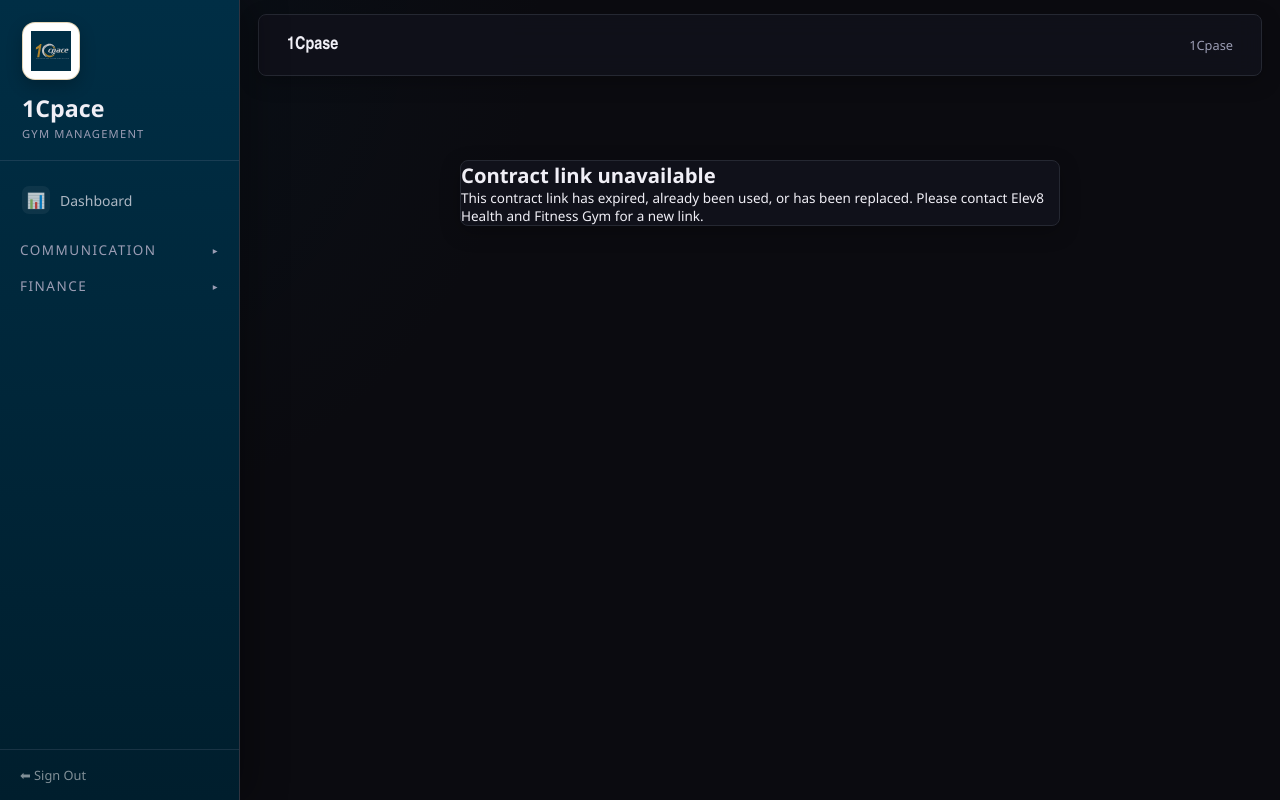
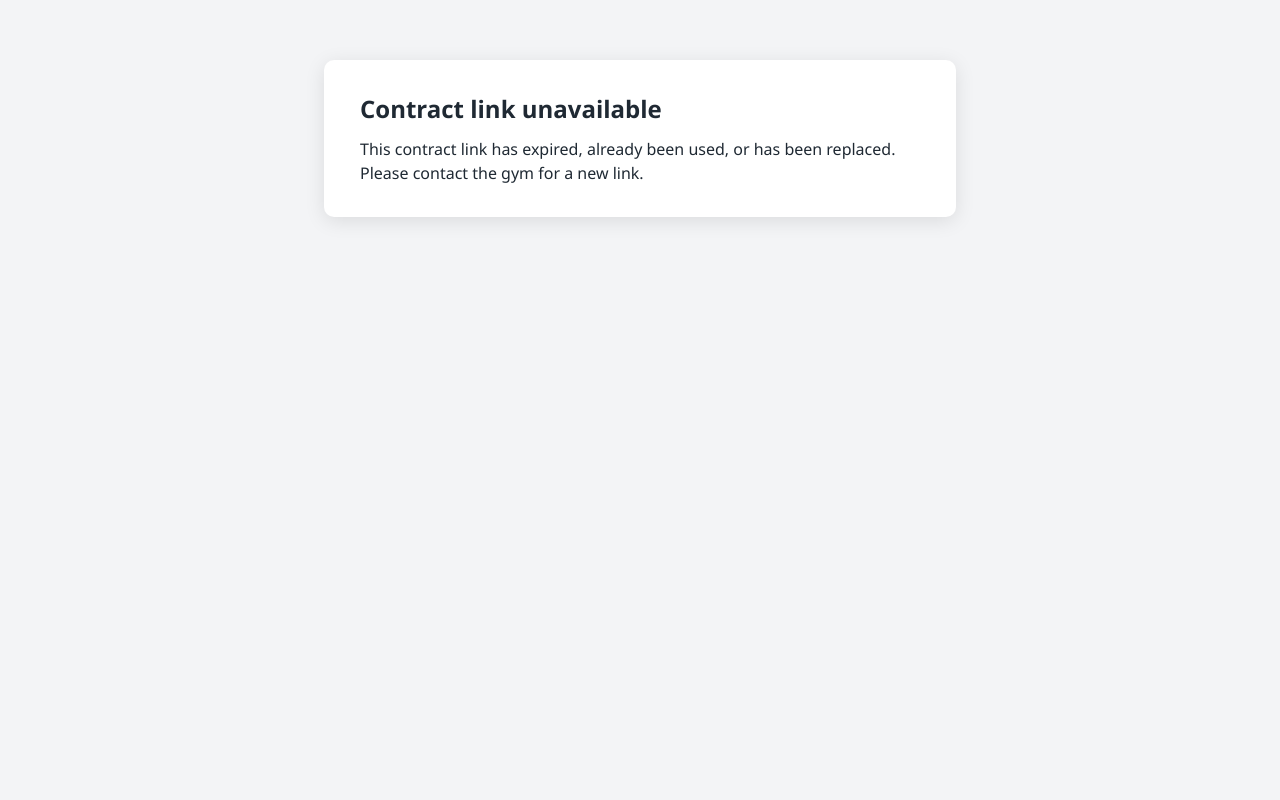
Before and after one commit to iamrade05/1Cpace, a Flask app: template onecpase/templates/contracts/share_expired.html in a window 1280 px wide. Run offline with Flask 3, Linux system fonts and the light colour scheme; the template is opened without the code that fills it, so the values that code supplies are empty; some libraries are stand-ins or nearby versions.

Commit message:
Make the public contract-response pages tenant-aware
share_expired.html and share_response.html hardcoded "Elev8 Health and
Fitness Gym" in their copy; both now extend a shared _public_page.html
base and read the gym's name from the current tenant, so a link shared by
a different tenant no longer shows Elev8's name.

Co-Authored-By: Claude Sonnet 5 <noreply@anthropic.com>

```diff
--- /dev/null
+++ b/onecpase/templates/contracts/_public_page.html
@@ -0,0 +1,20 @@
+{# A member-facing page for the shared contract link. Deliberately not the staff
+   layout: the person reading it is not signed in and must not see staff navigation. #}
+<!DOCTYPE html>
+<html lang="en">
+<head>
+  <meta charset="utf-8"/>
+  <meta name="viewport" content="width=device-width, initial-scale=1.0"/>
+  <title>{% block title %}Contract{% endblock %}</title>
+  <style>
+    body { font-family: 'Segoe UI', Arial, sans-serif; background: #f3f4f6; color: #1F2933; margin: 0; }
+    .box { max-width: 560px; margin: 60px auto; background: #fff; border-radius: 10px;
+           box-shadow: 0 4px 20px rgba(0,0,0,.1); padding: 32px 36px; }
+    h2 { margin: 0 0 12px; }
+    p  { line-height: 1.5; margin: 0; }
+  </style>
+</head>
+<body>
+  <div class="box">{% block content %}{% endblock %}</div>
+</body>
+</html>
--- a/onecpase/templates/contracts/share_expired.html
+++ b/onecpase/templates/contracts/share_expired.html
@@ -1,3 +1,7 @@
-{% extends "base.html" %}
-{% block title %}Contract Link Unavailable | 1Cpase{% endblock %}
-{% block content %}<div class="card" style="max-width:600px;margin:60px auto;"><div class="card-body"><h2>Contract link unavailable</h2><p>This contract link has expired, already been used, or has been replaced. Please contact Elev8 Health and Fitness Gym for a new link.</p></div></div>{% endblock %}
+{% extends "contracts/_public_page.html" %}
+{% set gym = (g.get('tenant') or {}).get('name') or 'the gym' %}
+{% block title %}Contract Link Unavailable{% endblock %}
+{% block content %}
+<h2>Contract link unavailable</h2>
+<p>This contract link has expired, already been used, or has been replaced. Please contact {{ gym }} for a new link.</p>
+{% endblock %}
```
Also changed, not shown: onecpase/templates/contracts/share_response.html (+7 -3 lines), tests/test_contract_share_verification.py (+39 -0 lines).
